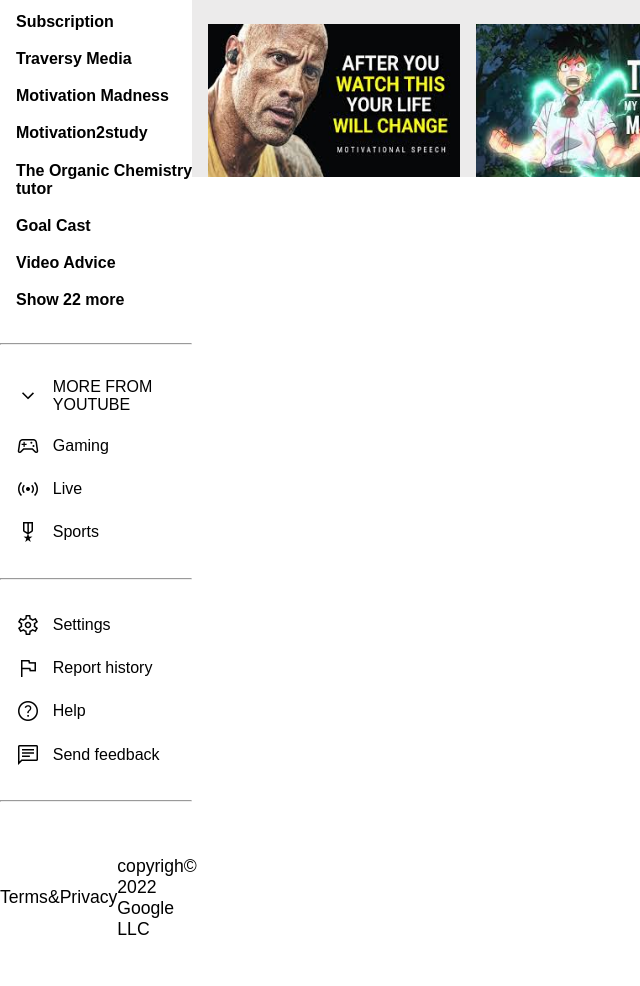
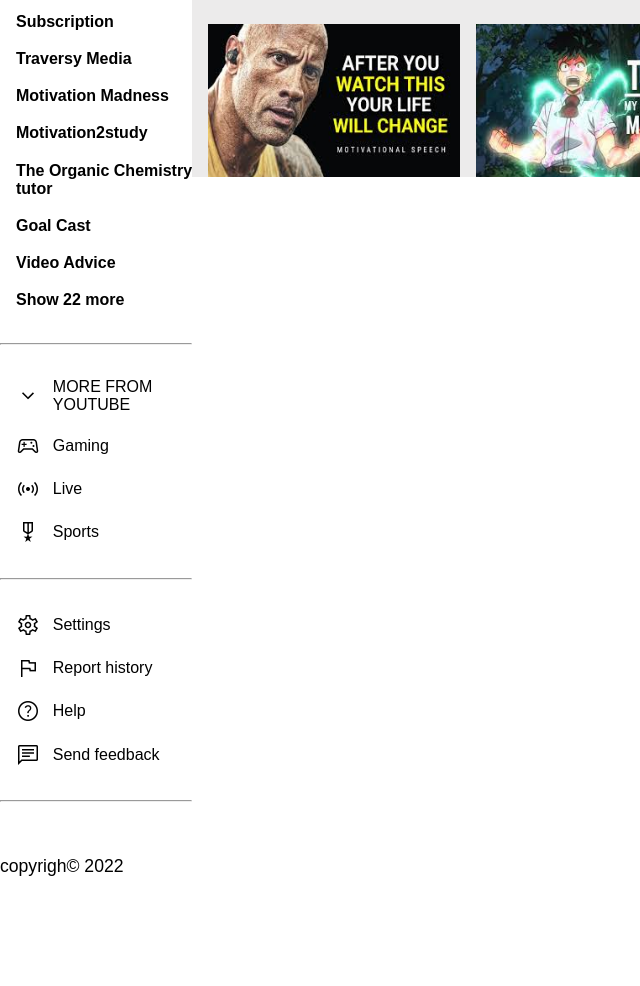
Before and after one commit to dalry-brown/YouTube-clone, a plain HTML site: page index.html in a window 1280 px wide. Shown: the part 697-1683 px from the top of the page, without its empty margins (0-640 px from the left). After the commit the page ends 1620 px from the top, so only its background shows below. Drawn offline with Linux system fonts and the light colour scheme.

Commit message:
Update index.html

```diff
--- a/index.html
+++ b/index.html
@@ -106,8 +106,7 @@
         <div class="aside-container">
         <ul>
             <li><a href="#">
-                <p><a>Terms&Privacy</a></p>
-                <p><a>copyrigh© 2022 <br> Google LLC</a></p>
+                <p><a href="#">copyrigh© 2022</a></p>
             </a></li>
         </ul>
         </div>
```
